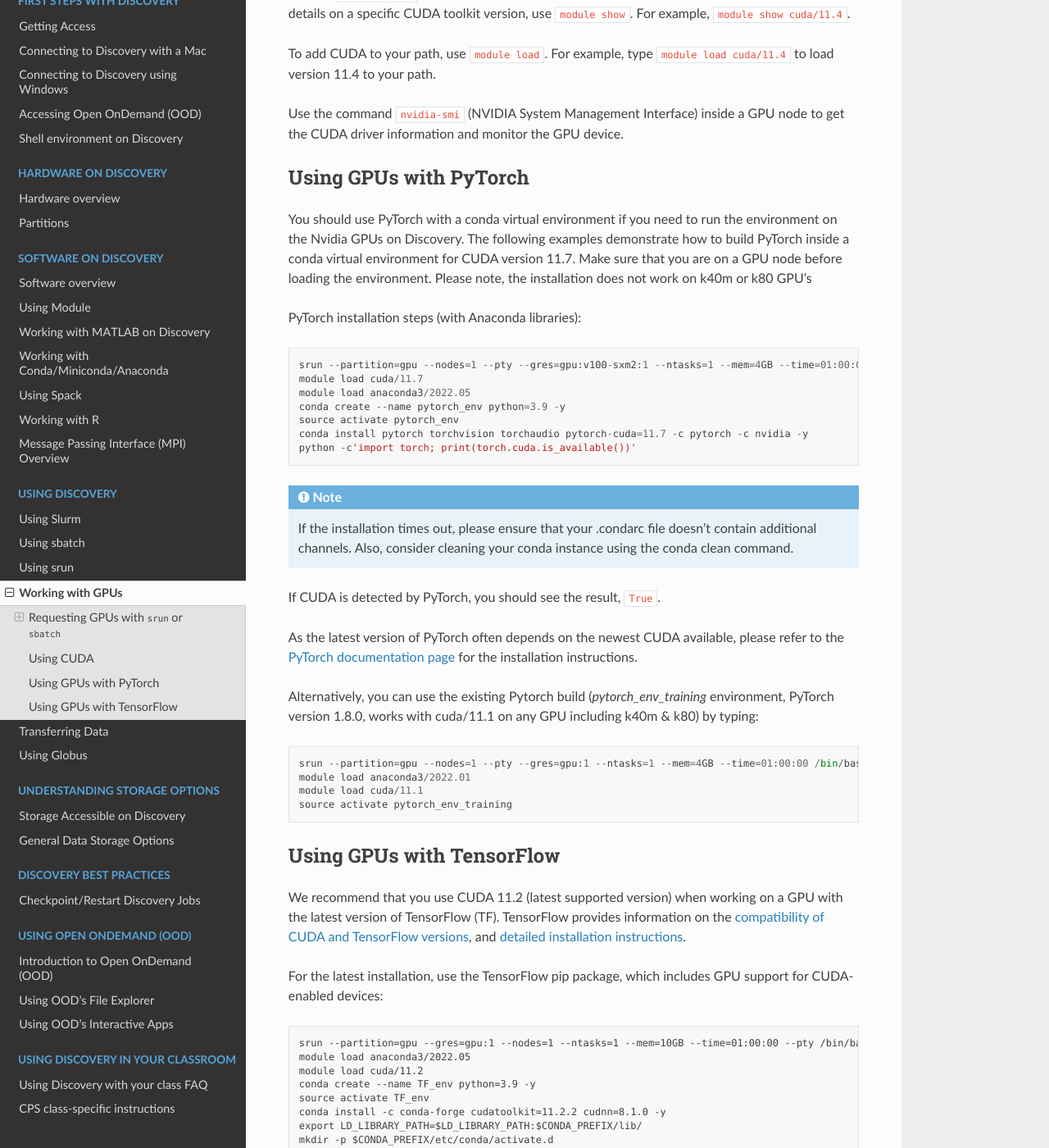
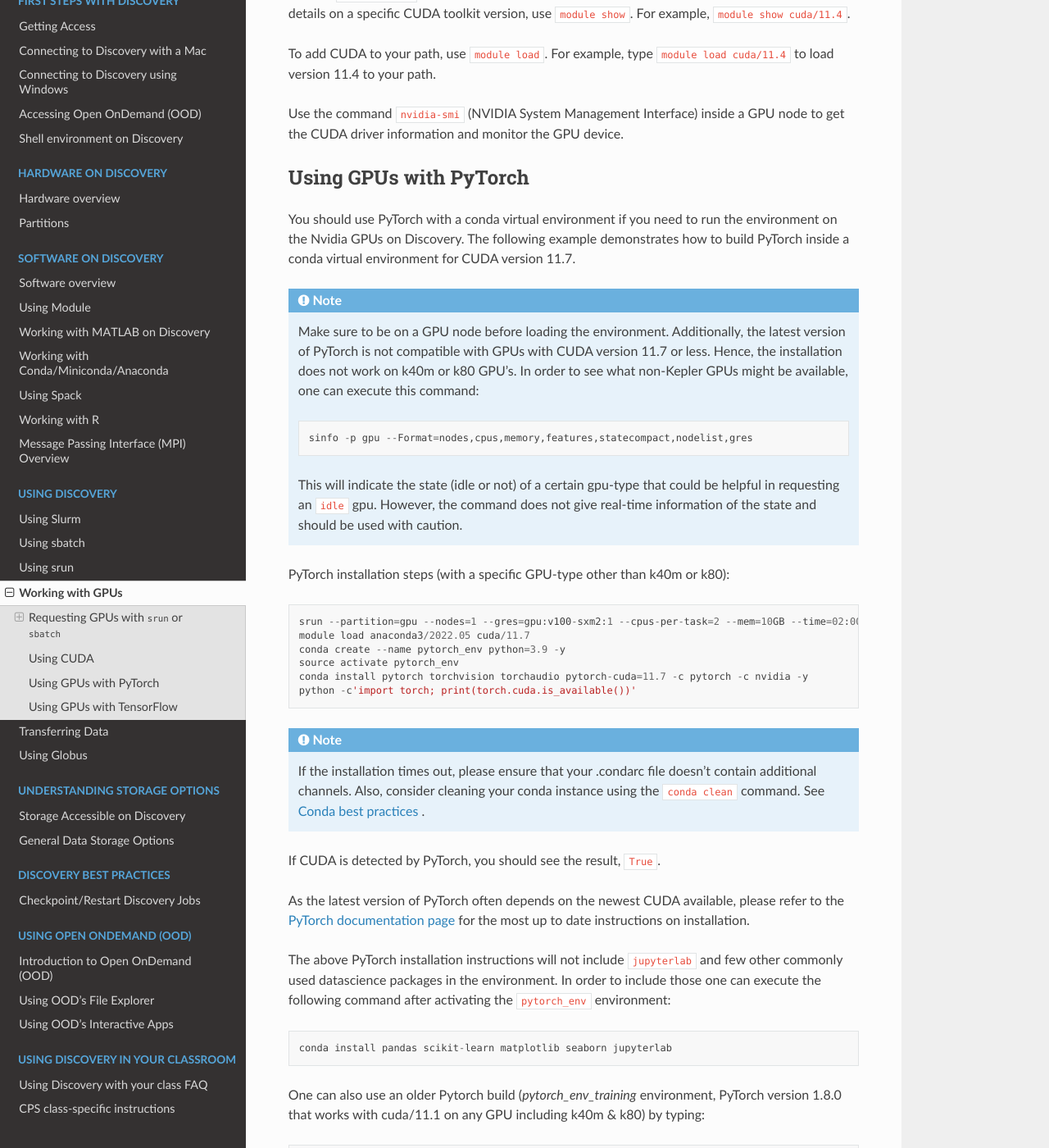
Before and after one commit to northeastern-rc/rc-public-documentation, a Sphinx documentation site: the page built from docs/source/using-discovery/workingwithgpu.rst, in a window 1280 px wide and 1400 px high, scrolled down 2292 px. Shown: the whole window at 82% size. Built offline with Sphinx 7.4.7 and the Read the Docs theme 2.0.0, drawn with Linux system fonts in a browser that asks for light colours; some of the changed text lies outside the part shown.

Commit message:
Updated PyTorch installation instructions and added sinfo command to identify idle gpus that can come in handy for PyTorch installation.

```diff
--- a/docs/source/using-discovery/workingwithgpu.rst
+++ b/docs/source/using-discovery/workingwithgpu.rst
@@ -196,34 +196,67 @@
 ========================
 You should use PyTorch with a conda virtual environment if you need to
 run the environment on the Nvidia GPUs on Discovery. The following
-examples demonstrate how to build PyTorch inside a conda virtual
-environment for CUDA version 11.7.  Make sure that you are on a GPU
-node before loading the environment. Please note, the installation
-does not work on k40m or k80 GPU's
+example demonstrates how to build PyTorch inside a conda virtual
+environment for CUDA version 11.7.
 
-PyTorch installation steps (with Anaconda libraries)::
+.. note::
+   Make sure to be on a GPU node before loading the
+   environment. Additionally, the latest version of PyTorch is not
+   compatible with GPUs with CUDA version 11.7 or less. Hence, the
+   installation does not work on k40m or k80 GPU's. In order to see
+   what non-Kepler GPUs might be available, one can execute this
+   command::
 
-  srun --partition=gpu --nodes=1 --pty --gres=gpu:v100-sxm2:1 --ntasks=1 --mem=4GB --time=01:00:00 /bin/bash
-  module load cuda/11.7
-  module load anaconda3/2022.05
+     sinfo -p gpu --Format=nodes,cpus,memory,features,statecompact,nodelist,gres
+
+   This will indicate the state (idle or not) of a certain gpu-type
+   that could be helpful in requesting an ``idle`` gpu. However, the
+   command does not give real-time information of the state and should
+   be used with caution.
+
+PyTorch installation steps (with a specific GPU-type other than k40m or k80)::
+
+  srun --partition=gpu --nodes=1 --gres=gpu:v100-sxm2:1 --cpus-per-task=2 --mem=10GB --time=02:00:00 --pty /bin/bash
+  module load anaconda3/2022.05 cuda/11.7
   conda create --name pytorch_env python=3.9 -y
   source activate pytorch_env
   conda install pytorch torchvision torchaudio pytorch-cuda=11.7 -c pytorch -c nvidia -y
   python -c'import torch; print(torch.cuda.is_available())'
 
 .. note::
-   If the installation times out, please ensure that your .condarc file doesn't contain additional channels. Also, consider cleaning your conda instance using the conda clean command.
+
+   If the installation times out, please ensure that your .condarc
+   file doesn't contain additional channels. Also, consider cleaning
+   your conda instance using the ``conda clean`` command. See `Conda
+   best practices
+   <https://rc-docs.northeastern.edu/en/latest/software/conda.html#conda-best-practices>`_ .
 
 If CUDA is detected by PyTorch, you should see the result, ``True``.
 
-As the latest version of PyTorch often depends on the newest CUDA available, please refer to the `PyTorch documentation page <https://pytorch.org/>`_ for the installation instructions.
+As the latest version of PyTorch often depends on the newest CUDA
+available, please refer to the `PyTorch documentation page
+<https://pytorch.org/>`_ for the most up to date instructions on
+installation.
 
-Alternatively, you can use the existing Pytorch build (`pytorch_env_training` environment, PyTorch version 1.8.0, works with cuda/11.1 on any GPU including k40m & k80) by typing::
+The above PyTorch installation instructions will not include
+``jupyterlab`` and few other commonly used datascience packages in the
+environment. In order to include those one can execute the following
+command after activating the ``pytorch_env`` environment::
+
+  conda install pandas scikit-learn matplotlib seaborn jupyterlab
+
+One can also use an older Pytorch build (`pytorch_env_training`
+environment, PyTorch version 1.8.0 that works with cuda/11.1 on any
+GPU including k40m & k80) by typing::
 
   srun --partition=gpu --nodes=1 --pty --gres=gpu:1 --ntasks=1 --mem=4GB --time=01:00:00 /bin/bash
-  module load anaconda3/2022.01
-  module load cuda/11.1
+  module load anaconda3/2022.01 cuda/11.1
   source activate pytorch_env_training
+
+.. note::
+   This environment also does not include ``jupyterlab`` or other
+   commonly used datascience packages. They will have to be installed
+   using the above ``conda install`` command.
 
 Using GPUs with TensorFlow
 ==========================
```
